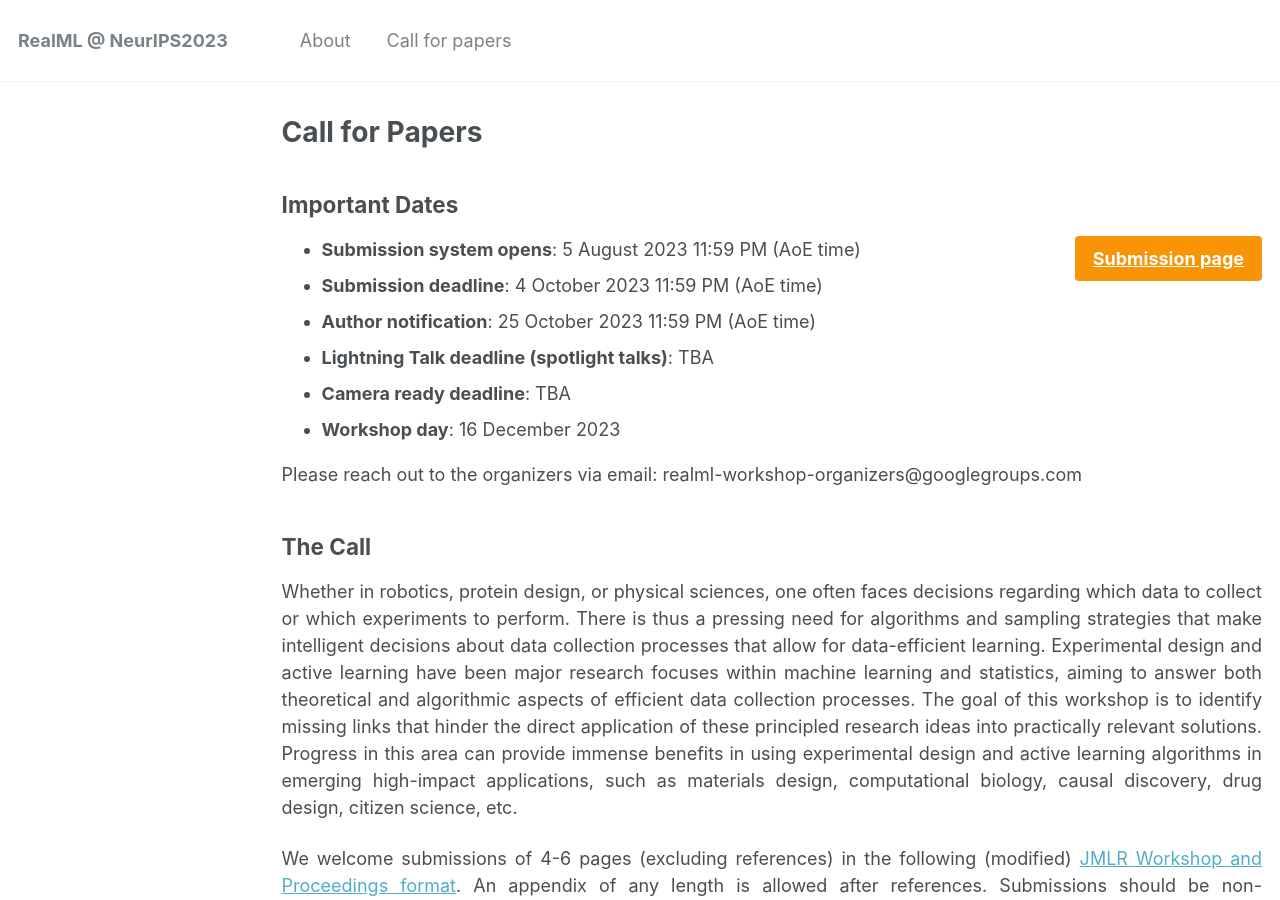
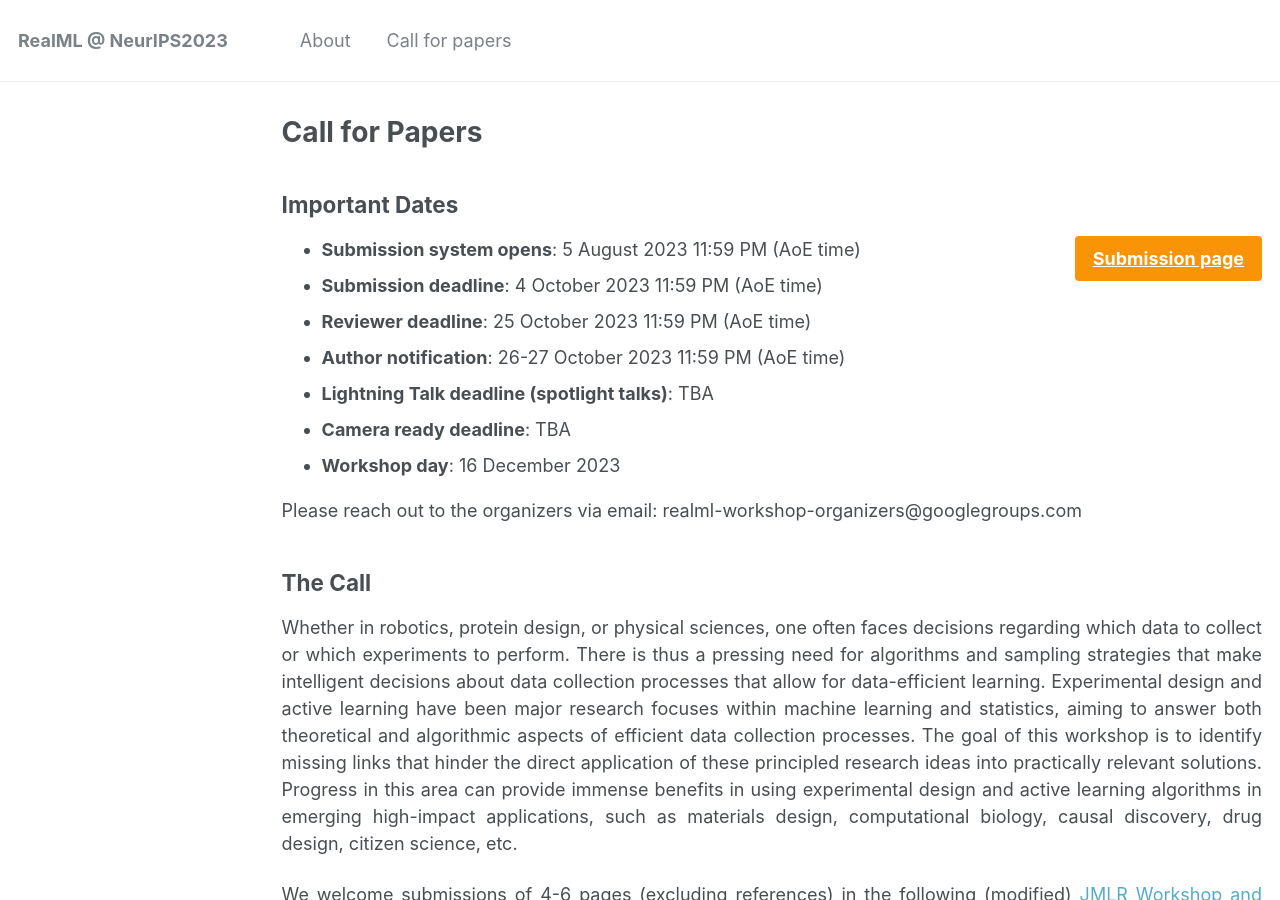
Before and after one commit to realworldml/neurips2023, a Jekyll site: the page built from _pages/cfp.md, in a window 1280 px wide and 900 px high. Built offline with Jekyll 4.4.1, drawn with Linux system fonts in a browser that asks for light colours.

```diff
--- a/_pages/cfp.md
+++ b/_pages/cfp.md
@@ -10,7 +10,8 @@ Important Dates
 ----------------
 * **Submission system opens**: 5 August 2023 11:59 PM (AoE time)  [Submission page](https://openreview.net/group?id=NeurIPS.cc/2023/Workshop/ReALML){: .btn .btn--warning .btn--large .align-right}
 * **Submission deadline**: 4 October 2023 11:59 PM (AoE time)
-* **Author notification**: 25 October 2023 11:59 PM (AoE time)
+* **Reviewer deadline**: 25 October 2023 11:59 PM (AoE time)
+* **Author notification**: 26-27 October 2023 11:59 PM (AoE time)
 * **Lightning Talk deadline (spotlight talks)**: TBA
 * **Camera ready deadline**: TBA
 * **Workshop day**: 16 December 2023
```
Also changed, not shown: _pages/about.md (+1 -1 lines).
